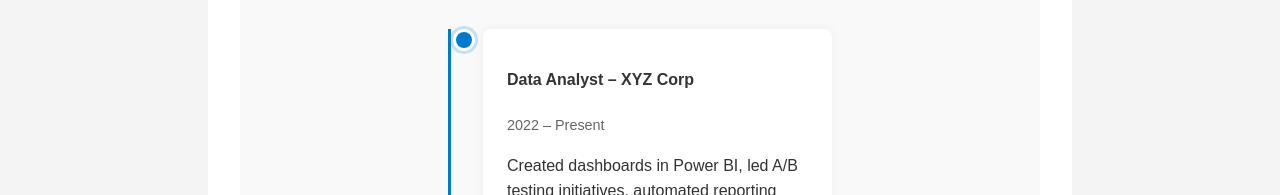
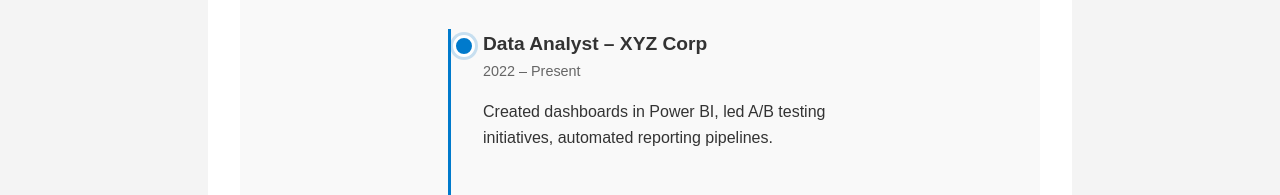
Before and after one commit to nathanchandler26/nathanchandler26.github.io, a plain HTML site: page index.html in a window 1280 px wide. Shown: the part 569-764 px from the top of the page. Drawn offline with Linux system fonts and the light colour scheme.

Commit message:
test test

```diff
--- a/assets/css/style.css
+++ b/assets/css/style.css
@@ -33,6 +33,7 @@ body {
 
 
 
+/* Timeline Styles */
 .timeline {
   position: relative;
   padding: 2rem 1rem;
@@ -57,20 +58,12 @@ body {
 .timeline-item {
   position: relative;
   margin-bottom: 3rem;
-  opacity: 0;
-  transform: translateY(40px);
-  transition: all 0.6s ease-out;
-}
-
-.timeline-item.visible {
-  opacity: 1;
-  transform: translateY(0);
 }
 
 .timeline-dot {
   position: absolute;
   left: -30px;
-  top: 0;
+  top: 6px;
   width: 16px;
   height: 16px;
   background: #007acc;
@@ -79,11 +72,10 @@ body {
   box-shadow: 0 0 0 3px #007acc33;
 }
 
-.timeline-content {
-  background: white;
-  padding: 1rem 1.5rem;
-  border-radius: 8px;
-  box-shadow: 0 0 10px rgba(0,0,0,0.05);
+.timeline-content h4 {
+  margin: 0;
+  font-size: 1.2rem;
+  font-weight: bold;
 }
 
 .timeline-date {
@@ -92,3 +84,14 @@ body {
   margin-bottom: 0.5rem;
   display: block;
 }
+
+.timeline-details {
+  opacity: 0;
+  transform: translateY(30px);
+  transition: all 0.6s ease-out;
+}
+
+.timeline-details.visible {
+  opacity: 1;
+  transform: translateY(0);
+}
```
